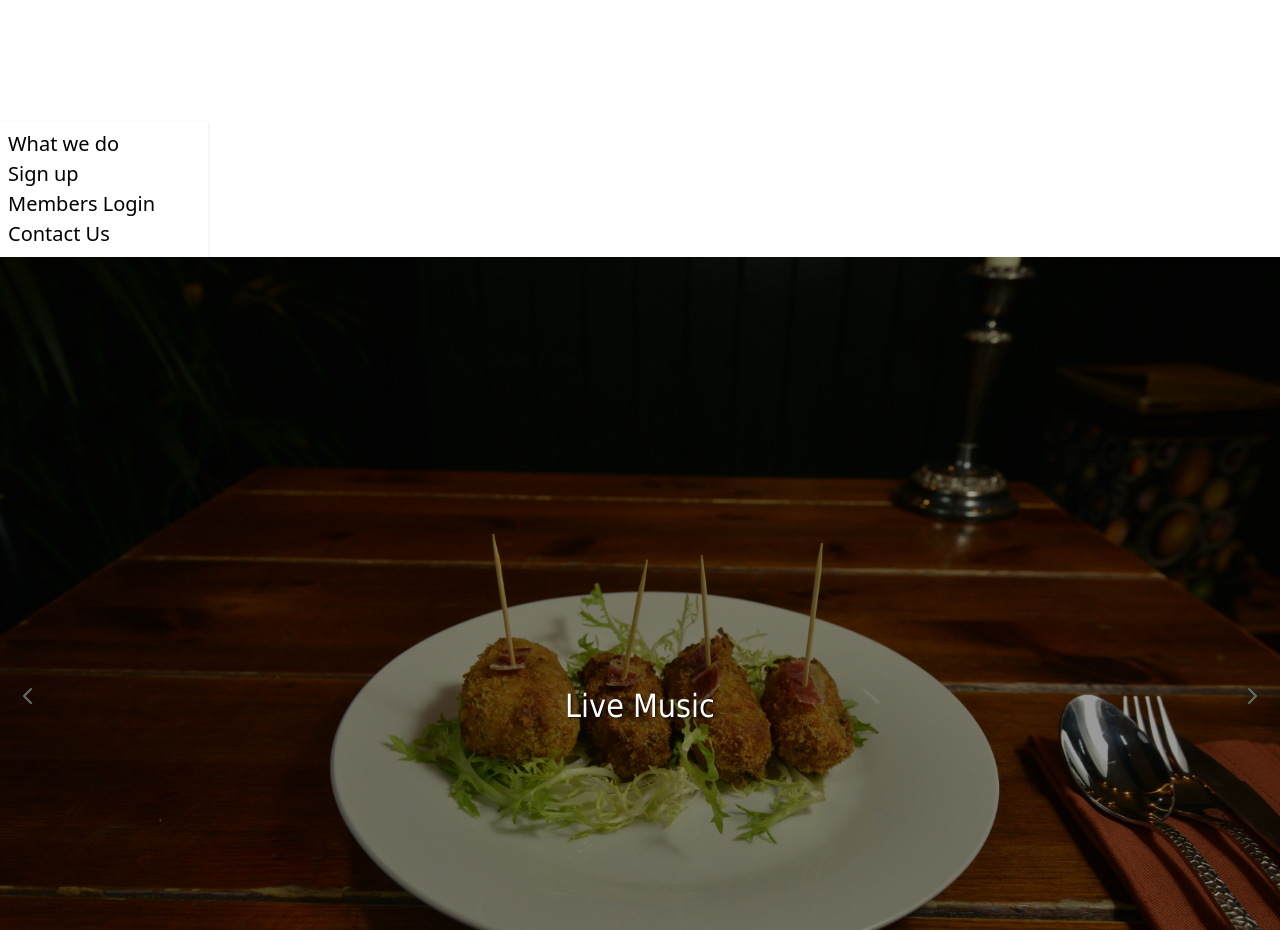
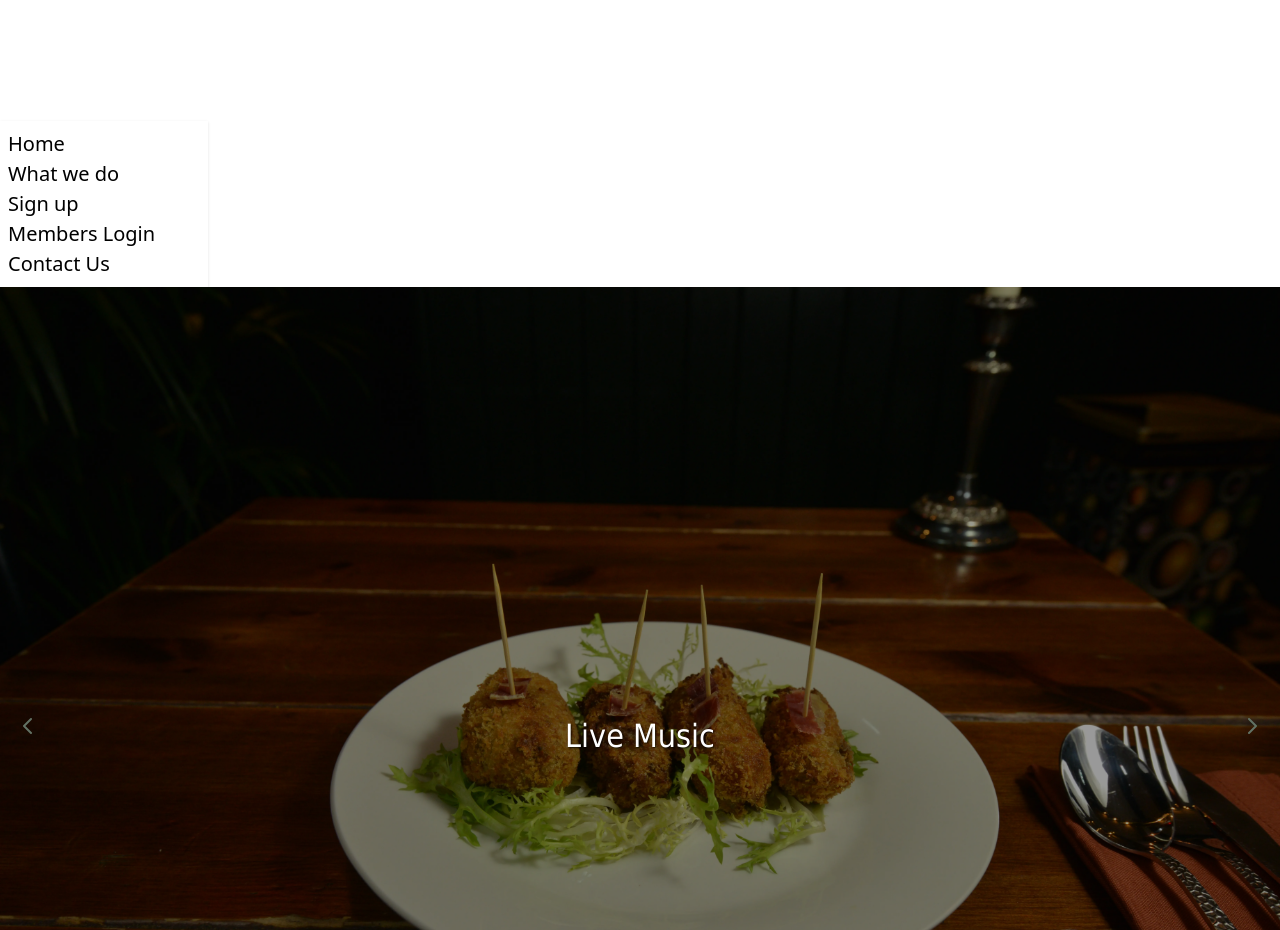
Before and after one commit to matherton/cannaExchange, a Vue app: page / in a window 1280 px wide. Shown: the part 1300-2230 px from the top of the page. Built offline with nearby package versions, Linux system fonts and the light colour scheme.

Commit message:
added routing, Home component and ammended App to only display the <Header /> <RoutingView /> and the <Footer />

```diff
--- a/package.json
+++ b/package.json
@@ -10,7 +10,8 @@
   },
   "dependencies": {
     "daisyui": "^5.4.5",
-    "vue": "^3.5.13"
+    "vue": "^3.5.13",
+    "vue-router": "^4.6.3"
   },
   "devDependencies": {
     "@vitejs/plugin-vue": "^5.2.3",
--- a/src/App.vue
+++ b/src/App.vue
@@ -1,13 +1,11 @@
 <script setup>
 import Header from "./components/Header.vue";
-import HeroSlideTransition from "./components/HeroSlideTransition.vue";
-import Carousel from "./components/Carousel.vue";
+import { RouterView } from "vue-router";
 import Footer from "./components/Footer.vue";
 </script>
 
 <template>
   <Header />
-  <HeroSlideTransition />
-  <Carousel />
+  <RouterView />
   <Footer />
 </template>
--- a/src/components/Header.vue
+++ b/src/components/Header.vue
@@ -1,4 +1,5 @@
 <script setup>
+import { RouterLink } from "vue-router"; //RouterLink from "vue-router";
 import logo from "../assets/logo.jpg";
 </script>
 <template lang="">
@@ -65,10 +66,11 @@ import logo from "../assets/logo.jpg";
             tabindex="-1"
             class="menu menu-sm dropdown-content bg-base-100 rounded-box z-1 mt-3 w-52 p-2 shadow dropMenu"
           >
-            <li><a>What we do</a></li>
-            <li><a>Sign up</a></li>
-            <li><a>Members Login</a></li>
-            <li><a>Contact Us</a></li>
+            <li><router-link to="/">Home</router-link></li>
+            <li><router-link to="/about">What we do</router-link></li>
+            <li><router-link to="/sign-up">Sign up</router-link></li>
+            <li><router-link to="/member-login">Members Login</router-link></li>
+            <li><router-link to="/contact">Contact Us</router-link></li>
           </ul>
         </div>
       </div>
--- a/src/main.js
+++ b/src/main.js
@@ -1,11 +1,24 @@
 import { createApp } from "vue";
 import { createRouter, createWebHistory } from "vue-router";
 import App from "./App.vue";
+import About from "./pages/About.vue";
+import Contact from "./pages/Contact.vue";
+import MemberLogin from "./pages/MemberLogin.vue";
+import Home from "./pages/Home.vue";
+import SignUp from "./pages/SignUp.vue";
 import "./index.css";
+
+const routes = [
+  { path: "/", component: Home },
+  { path: "/about", component: About },
+  { path: "/contact", component: Contact },
+  { path: "/member-login", component: MemberLogin },
+  { path: "/sign-up", component: SignUp },
+];
 
 const router = createRouter({
   history: createWebHistory(),
-  routes: [],
+  routes,
 });
 
 const app = createApp(App).use(router);
--- /dev/null
+++ b/src/pages/Home.vue
@@ -0,0 +1,18 @@
+<script setup>
+import { RouterView } from "vue-router";
+import HeroSlideTransition from "../components/HeroSlideTransition.vue";
+import Carousel from "../components/Carousel.vue";
+</script>
+<template>
+  <div>
+    <RouterView />
+    <HeroSlideTransition />
+    <Carousel />
+  </div>
+</template>
+<script>
+export default {
+  name: "Home",
+};
+</script>
+<style lang=""></style>
```
Also changed, not shown: 1 other file (tests, documents, lock files or other folders).
